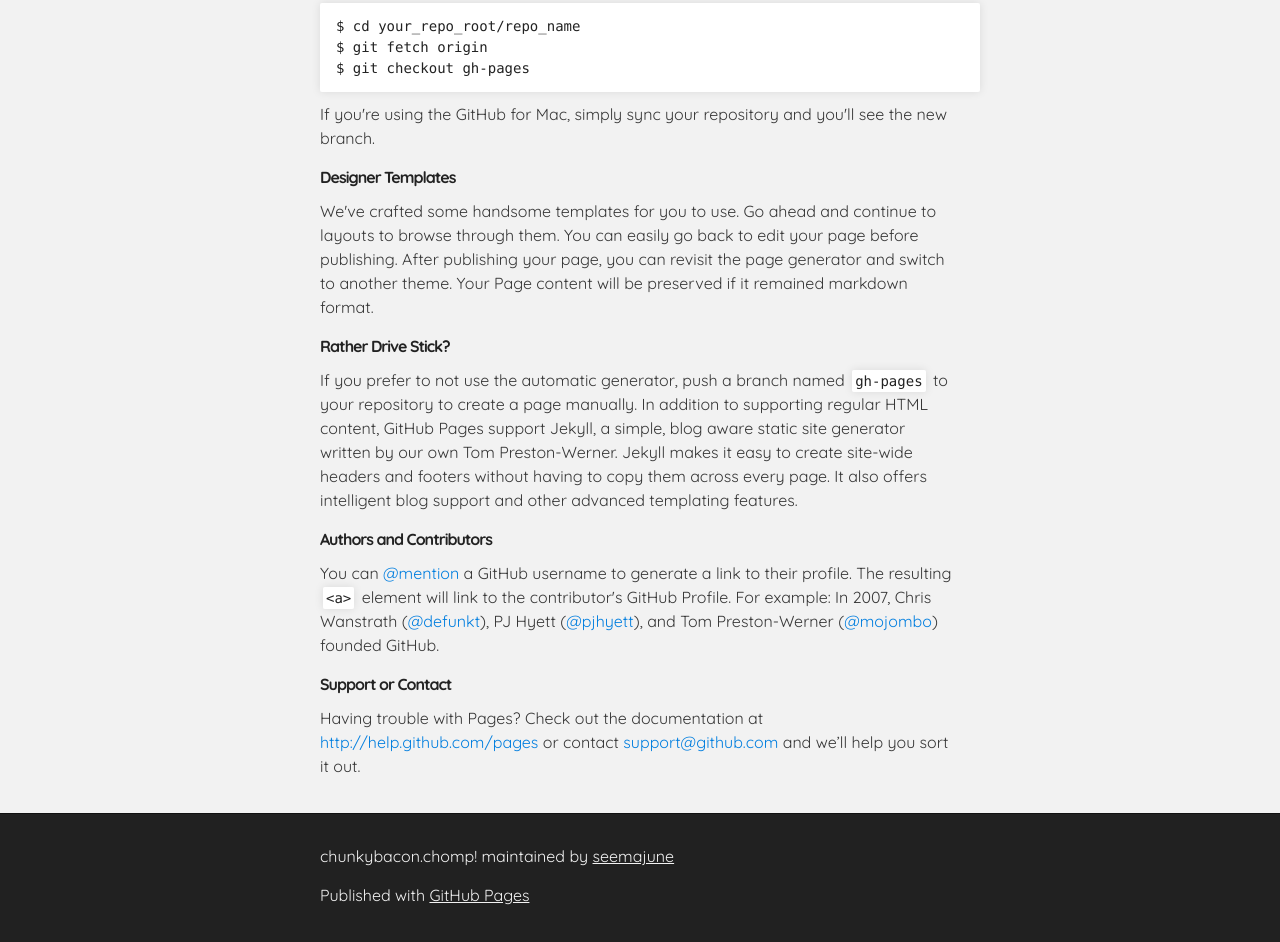
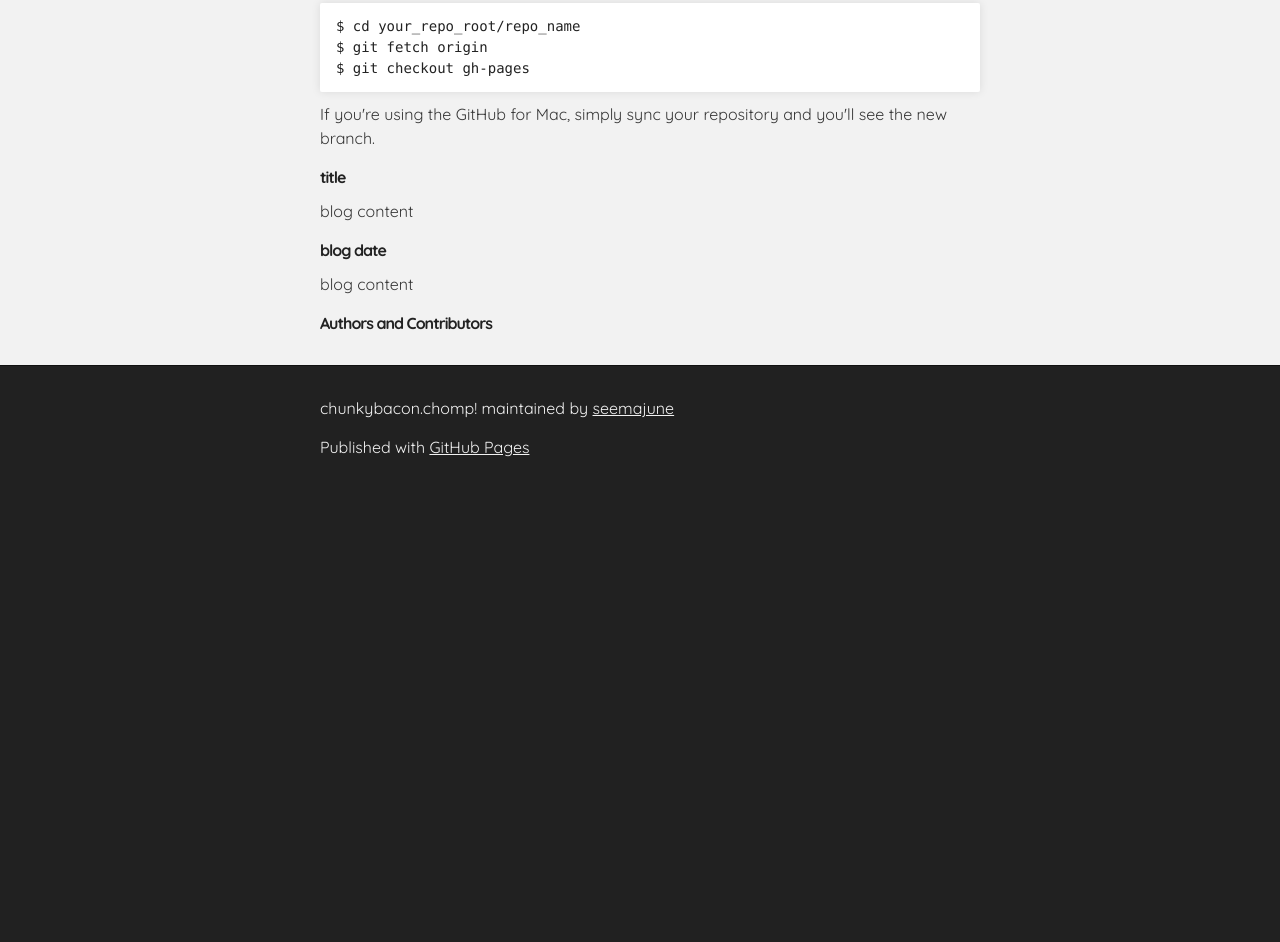
Before and after one commit to seemajune/chunkybacon.chomp-, a plain HTML site: page index.html in a window 1280 px wide. Shown: the part 275-1217 px from the top of the page. After the commit the page ends 800 px from the top, so only its background shows below. Drawn offline with Linux system fonts and the light colour scheme; a web font is replaced by a local one.

Commit message:
removed tutorial text

```diff
--- a/index.html
+++ b/index.html
@@ -40,24 +40,25 @@ $ git checkout gh-pages
 <p>If you're using the GitHub for Mac, simply sync your repository and you'll see the new branch.</p>
 
 <h3>
-<a name="designer-templates" class="anchor" href="#designer-templates"><span class="octicon octicon-link"></span></a>Designer Templates</h3>
+<a name="designer-templates" class="anchor" href="#designer-templates"><span class="octicon octicon-link"></span></a>title</h3>
 
-<p>We've crafted some handsome templates for you to use. Go ahead and continue to layouts to browse through them. You can easily go back to edit your page before publishing. After publishing your page, you can revisit the page generator and switch to another theme. Your Page content will be preserved if it remained markdown format.</p>
+<p>blog content</p>
 
 <h3>
-<a name="rather-drive-stick" class="anchor" href="#rather-drive-stick"><span class="octicon octicon-link"></span></a>Rather Drive Stick?</h3>
+<a name="rather-drive-stick" class="anchor" href="#rather-drive-stick"><span class="octicon octicon-link"></span></a>blog date</h3>
 
-<p>If you prefer to not use the automatic generator, push a branch named <code>gh-pages</code> to your repository to create a page manually. In addition to supporting regular HTML content, GitHub Pages support Jekyll, a simple, blog aware static site generator written by our own Tom Preston-Werner. Jekyll makes it easy to create site-wide headers and footers without having to copy them across every page. It also offers intelligent blog support and other advanced templating features.</p>
+<!-- <p>If you prefer to not use the automatic generator, push a branch named <code>gh-pages</code> to your repository to create a page manually. In addition to supporting regular HTML content, GitHub Pages support Jekyll, a simple, blog aware static site generator written by our own Tom Preston-Werner. Jekyll makes it easy to create site-wide headers and footers without having to copy them across every page. It also offers intelligent blog support and other advanced templating features.</p> -->
+<p>blog content</p>
 
 <h3>
 <a name="authors-and-contributors" class="anchor" href="#authors-and-contributors"><span class="octicon octicon-link"></span></a>Authors and Contributors</h3>
 
-<p>You can <a href="https://github.com/blog/821" class="user-mention">@mention</a> a GitHub username to generate a link to their profile. The resulting <code>&lt;a&gt;</code> element will link to the contributor's GitHub Profile. For example: In 2007, Chris Wanstrath (<a href="https://github.com/defunkt" class="user-mention">@defunkt</a>), PJ Hyett (<a href="https://github.com/pjhyett" class="user-mention">@pjhyett</a>), and Tom Preston-Werner (<a href="https://github.com/mojombo" class="user-mention">@mojombo</a>) founded GitHub.</p>
-
-<h3>
-<a name="support-or-contact" class="anchor" href="#support-or-contact"><span class="octicon octicon-link"></span></a>Support or Contact</h3>
-
-<p>Having trouble with Pages? Check out the documentation at <a href="http://help.github.com/pages">http://help.github.com/pages</a> or contact <a href="mailto:support@github.com">support@github.com</a> and we’ll help you sort it out.</p>
+<!-- <p>You can <a href="https://github.com/blog/821" class="user-mention">@mention</a> a GitHub username to generate a link to their profile. The resulting <code>&lt;a&gt;</code> element will link to the contributor's GitHub Profile. For example: In 2007, Chris Wanstrath (<a href="https://github.com/defunkt" class="user-mention">@defunkt</a>), PJ Hyett (<a href="https://github.com/pjhyett" class="user-mention">@pjhyett</a>), and Tom Preston-Werner (<a href="https://github.com/mojombo" class="user-mention">@mojombo</a>) founded GitHub.</p>
+ -->
+<!-- <h3>
+<a name="support-or-contact" class="anchor" href="#support-or-contact"><span class="octicon octicon-link"></span></a>Support or Contact</h3> -->
+<!--
+<p>Having trouble with Pages? Check out the documentation at <a href="http://help.github.com/pages">http://help.github.com/pages</a> or contact <a href="mailto:support@github.com">support@github.com</a> and we’ll help you sort it out.</p> -->
       </section>
     </div>
 
```
Also changed, not shown: params.json (+1 -1 lines), 1 other file.
